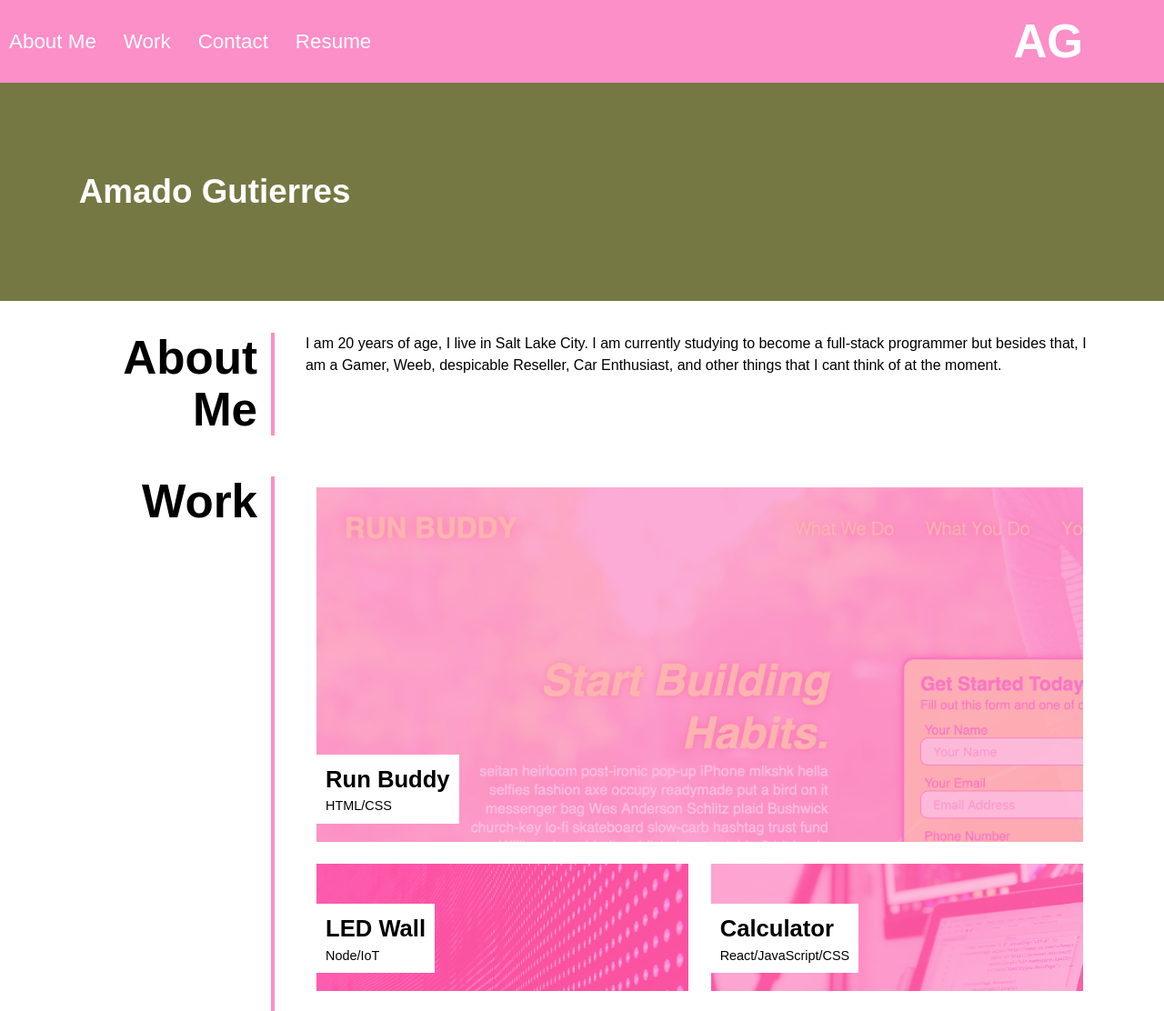
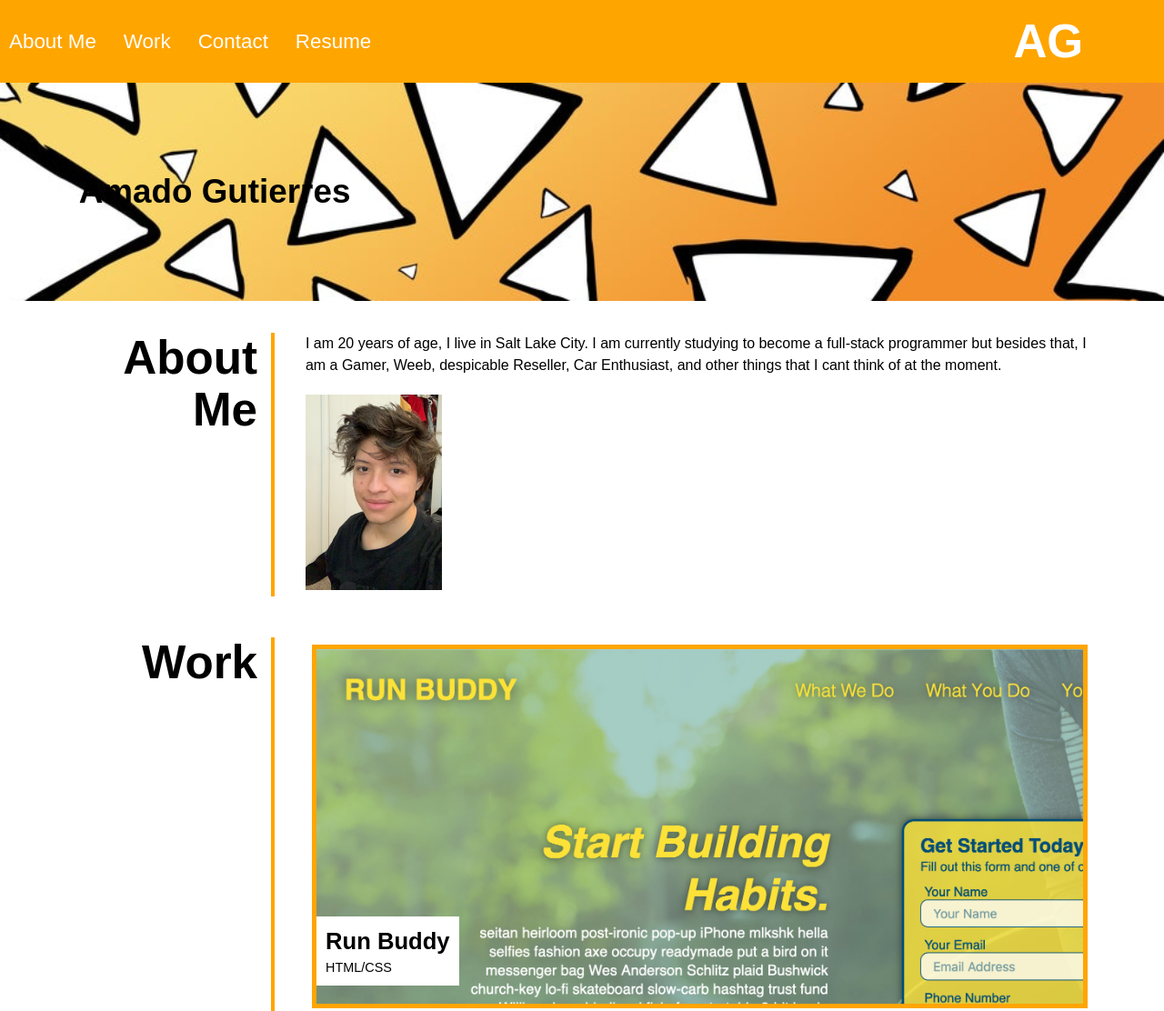
Before and after one commit to Amado-bot/AG.Portfolio, a plain HTML site: page index.html in a window 1280 px wide. Shown: the top 1112 px of the page at 91% size. Drawn offline with Linux system fonts and the light colour scheme.

Commit message:
near perfect product

```diff
--- a/assets/css/style.css
+++ b/assets/css/style.css
@@ -6,10 +6,11 @@
 
 /* brand color palette */
 :root {
-  --primary: rgb(252, 142, 200);
+  --primary:#ffa500;
   --secondary: rgb(255, 255, 255);
-  --third: rgb(91, 255, 88);
+  --third: #ffff00;
   --black:rgb(0, 0, 0);
+  --orange:#ffa500;
 }
 
 body {
@@ -34,6 +35,9 @@ header {
   flex-wrap: wrap;
   align-items: center;
   background-color: var(--primary);
+  position: -webkit-sticky;
+  position: sticky;
+  top: 0;
   /* box-shadow: 0 5px 35px rgba(24, 37, 37, 0.4); */
 }
 
@@ -74,8 +78,8 @@ main {
 }
 
 .hero-banner {
-  background: rgb(118, 120, 68);
-  /* background-image: url(""); */
+  /* background:var(--third); */
+  background-image: url("../images/zeni-wall.jpeg");
   background-size: cover;
   background-position: center;
   background-blend-mode: soft-light;
@@ -93,13 +97,14 @@ main {
 }
 
 .hero-banner h2 {
-  color: var(--secondary);
+  color: var(--black);
   margin: 0;
   padding: 5px 10px;
   font-size: 2.3rem;
   line-height: 1.2;
   display: inline;
 }
+
 
 .page-wrapper {
   max-width: 88%;
@@ -113,7 +118,7 @@ main {
   display: flex;
   flex-direction: row;
   flex-wrap: wrap;
-  align-items: stretch;
+  align-items:initial;
   justify-content: space-between;
 }
 
@@ -141,9 +146,9 @@ main {
 }
 
 .flex-item {
-  border: 5px solid var(--secondary);
-  background-color: var(--primary);
-  color: var(--tertiary);
+  border: 5px solid var(--primary);
+  /* background-color: var(--primary); */
+  color: var(--black);
   min-height: 150px;
   max-height: 150px;
   flex-basis: calc(50% - 1em);
--- a/index.html
+++ b/index.html
@@ -21,7 +21,7 @@
       <a href="#about">About Me</a>
       <a href="#work">Work</a>
       <a href="#contact">Contact</a>
-      <a href="#">Resume</a>
+      <a href="https://www.linkedin.com/in/amado-gutierres-42338b204/">Resume</a>
     </nav>
   </header>
 
@@ -42,6 +42,7 @@
           I am 20 years of age, I live in Salt Lake City. I am currently studying to become a full-stack programmer but besides that, I am a
            Gamer, Weeb, despicable Reseller, Car Enthusiast, and other things that I cant think of at the moment.
         </p>
+          <img src="./assets/images/Picture-of-me.JPG" alt="picture of Amado Gutierres" style="width:150px;height:inherit;">
       </div>
     </section>
 
@@ -49,14 +50,12 @@
     <section class="page-section" id="work">
       <h2>Work</h2>
       <div class="flex-container">
-
-        <a href="#" class="flex-item run-buddy">
+        <a href="https://amado-bot.github.io/run-buddy/" class="flex-item run-buddy">
           <div>
             <h3>Run Buddy</h3>
             <span>HTML/CSS</span>
           </div>
         </a>
-
         <a href="#" class="flex-item led-wall">
           <div>
             <h3>LED Wall</h3>
```
Also changed, not shown: assets/images/Picture-of-me.JPG (added), assets/images/zeni-wall.jpeg (added), assets/images/zeni.jpeg (added).
